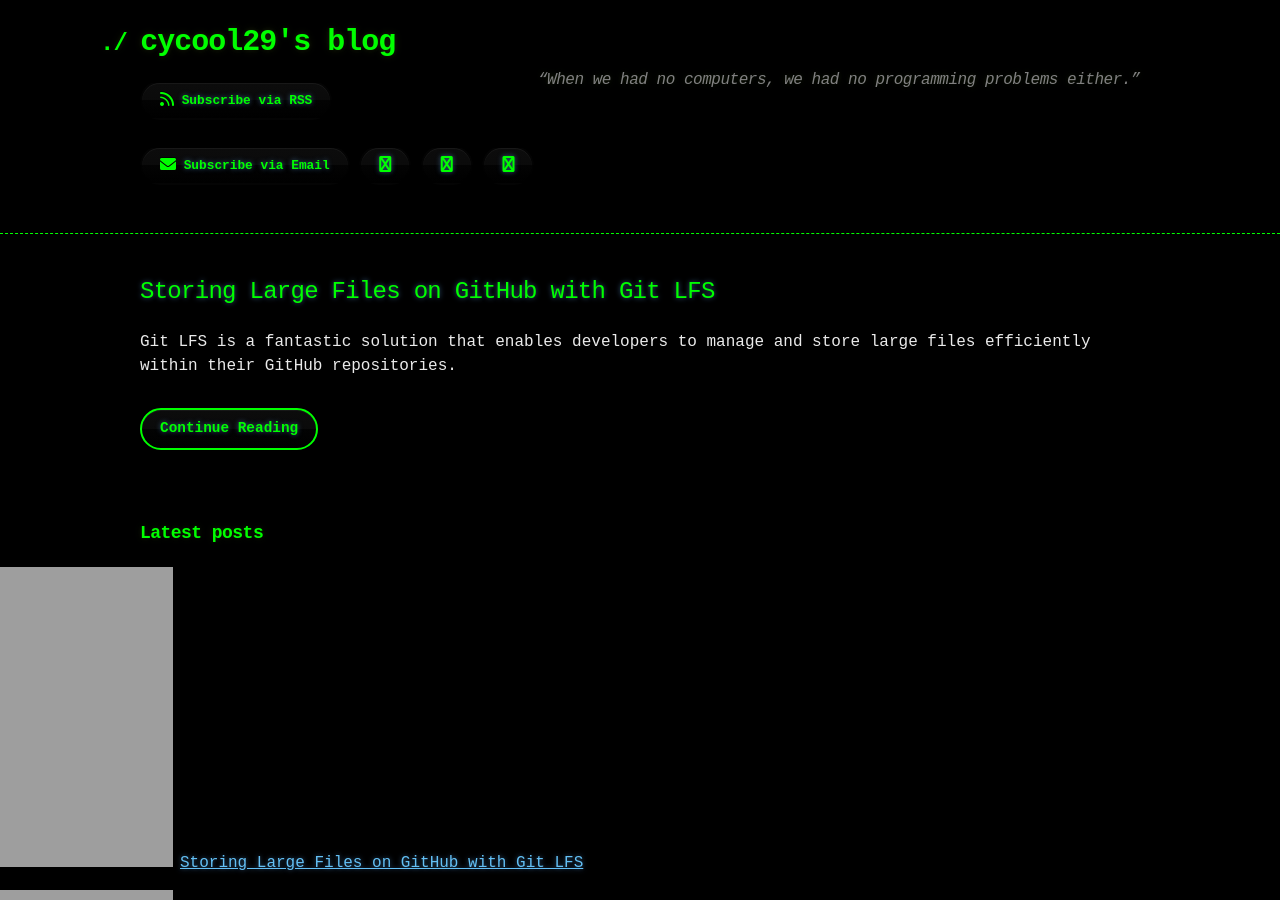
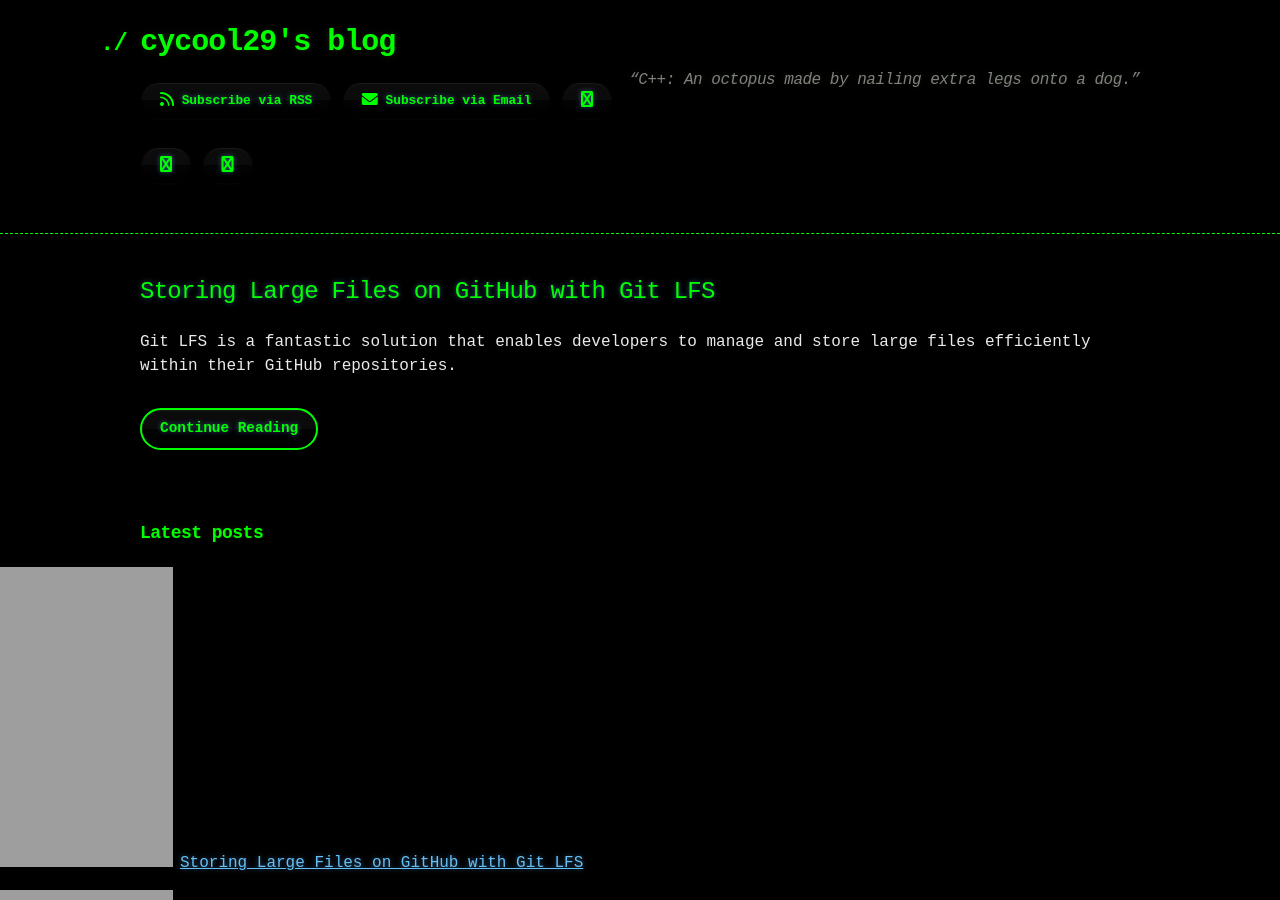
Before and after one commit to cycool29/cycool29.github.io, a Jekyll site: the page built from index.md, in a window 1280 px wide and 900 px high. Built offline with Jekyll 4.4.1, drawn with Linux system fonts in a browser that asks for light colours; a style sheet for code colours, icons or effects is not loaded.

Commit message:
Update quotes

```diff
--- a/_config.yml
+++ b/_config.yml
@@ -1,5 +1,5 @@
 title: cycool29's blog
-description: "“When we had no computers, we had no programming problems either.” "
+description: "“C++: An octopus made by nailing extra legs onto a dog.” "
 bio: A high school student. Intermediate in Python, Git, Bash. Learning JavaScript. He/Him. "
 author: cycool29
 url: https://cycool29.github.io
```
